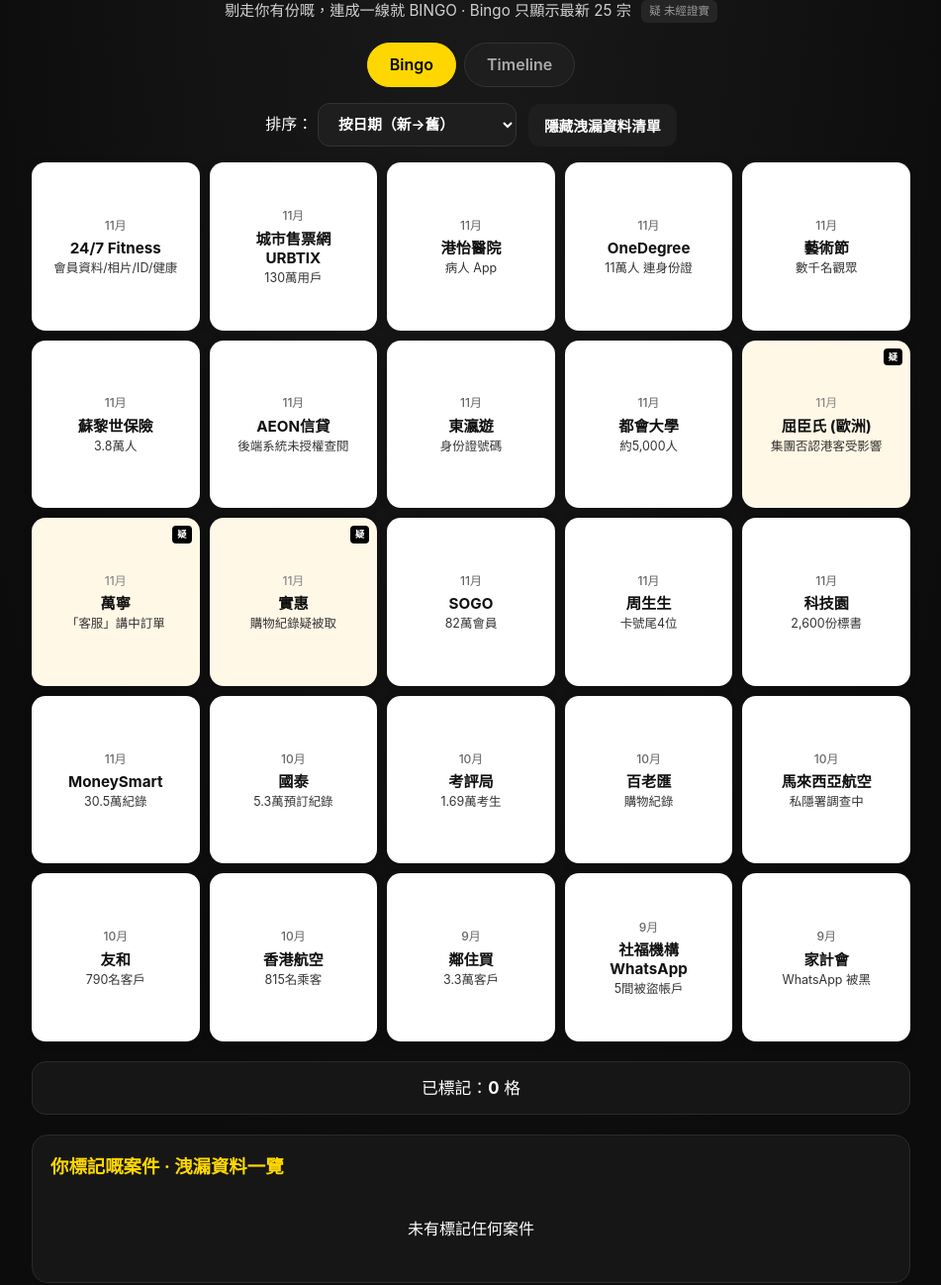
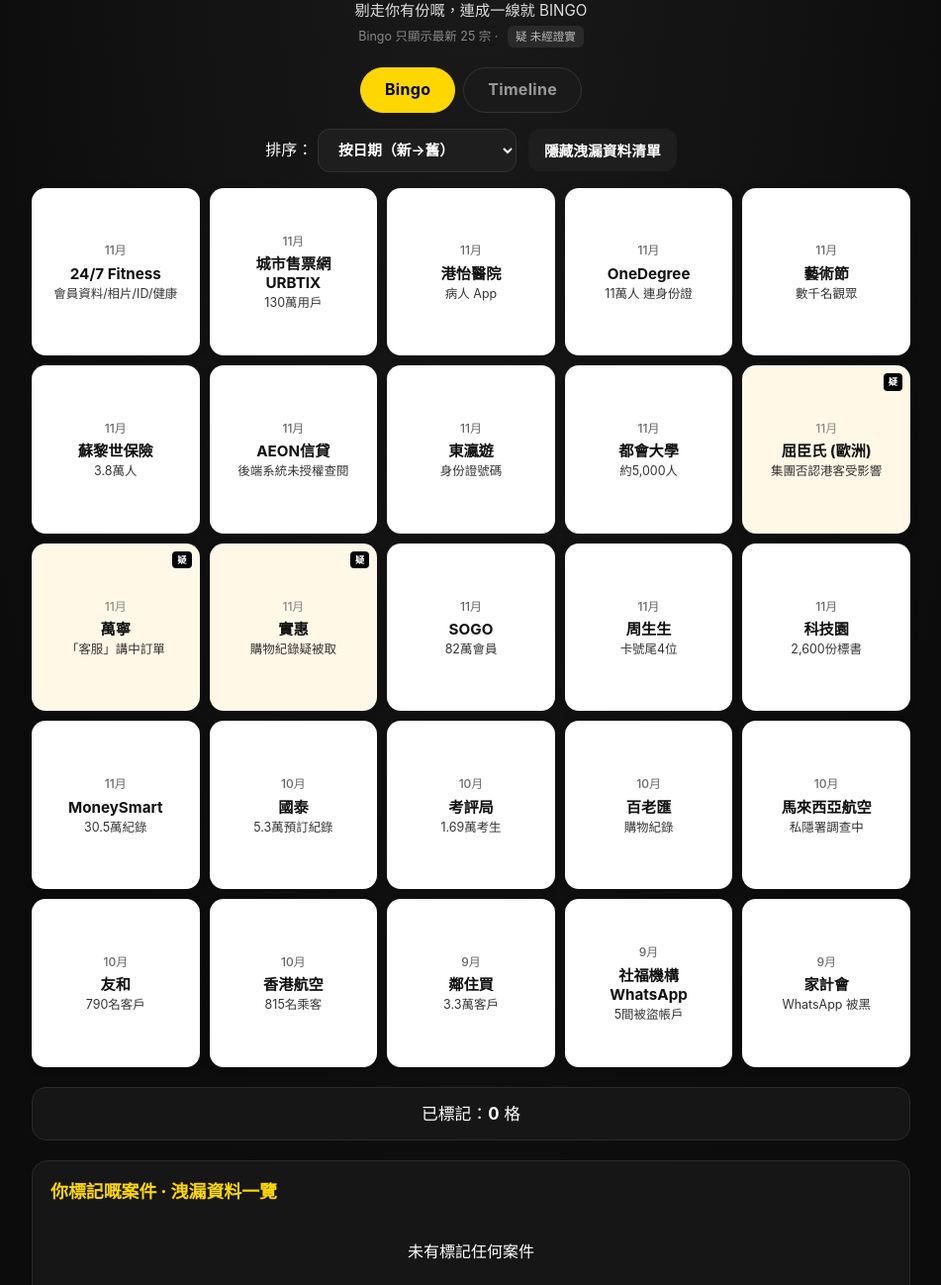
Before and after one commit to rayduui/hk-dataleak, a plain HTML site: page index.html in a window 1280 px wide. Shown: the part 114-1412 px from the top of the page at 99% size, without its empty margins (164-1115 px from the left). Drawn offline with Linux system fonts and the light colour scheme; a script that the page names is missing.

Commit message:
Polish UI/UX: cleaner header, better tabs, refined cells and spacing

```diff
--- a/index.html
+++ b/index.html
@@ -17,10 +17,12 @@
   .date { color: var(--yellow); font-weight: 600; font-size: 0.9rem; letter-spacing: 0.5px; margin-bottom: 6px; }
   h1 { font-size: clamp(2rem, 7vw, 3rem); margin: 0 0 10px; font-weight: 900; letter-spacing: -1px; line-height: 1.1; }
   h1 span { color: var(--yellow); }
-  .subtitle { font-size: 0.95rem; opacity: 0.8; max-width: 560px; margin: 0 auto 8px; }
+  .subtitle { font-size: 0.95rem; opacity: 0.85; max-width: 520px; margin: 0 auto 4px; }
+  .hint { font-size: 0.78rem; color: #888; margin-top: 2px; }
   .badge { display: inline-block; background: #2a2a2a; color: #bbb; font-size: 0.72rem; padding: 3px 8px; border-radius: 6px; margin-left: 6px; vertical-align: middle; }
   .tabs { display: flex; justify-content: center; gap: 8px; margin: 12px 0 16px; }
-  .tab { background: #1e1e1e; color: #aaa; border: 1px solid #333; padding: 10px 22px; border-radius: 999px; font-weight: 600; cursor: pointer; transition: all 0.15s; }
+  .tab { background: #1a1a1a; color: #999; border: 1px solid #333; padding: 10px 24px; border-radius: 999px; font-weight: 700; cursor: pointer; transition: all 0.18s; letter-spacing: 0.3px; }
+  .tab:hover { border-color: #555; color: #ddd; }
   .tab.active { background: var(--yellow); color: #000; border-color: var(--yellow); }
   .controls { display: flex; gap: 12px; justify-content: center; align-items: center; flex-wrap: wrap; margin: 8px 0 16px; }
   select, button { background: #1e1e1e; color: #fff; border: 1px solid #333; padding: 11px 16px; border-radius: 12px; font-weight: 600; font-size: 0.92rem; cursor: pointer; font-family: inherit; transition: all 0.15s ease; }
@@ -33,8 +35,8 @@
   .view.active { display: block; }
   .bingo-grid { display: grid; grid-template-columns: repeat(5, 1fr); gap: 10px; margin: 8px 0 20px; }
   .cell { background: var(--card); color: var(--text); border-radius: 14px; padding: 8px 6px; text-align: center; aspect-ratio: 1; display: flex; flex-direction: column; justify-content: center; align-items: center; cursor: pointer; transition: all 0.18s cubic-bezier(0.2, 0.8, 0.2, 1); position: relative; user-select: none; border: 2px solid transparent; box-shadow: 0 2px 8px rgba(0,0,0,0.15); overflow: hidden; }
-  .cell:hover { transform: translateY(-3px); box-shadow: 0 8px 20px rgba(0,0,0,0.25); }
-  .cell.marked { background: var(--mark); color: #fff; border-color: #ff6b6b; box-shadow: 0 4px 16px rgba(255,59,48,0.35); }
+  .cell:hover { transform: translateY(-2px); box-shadow: 0 6px 16px rgba(0,0,0,0.28); }
+  .cell.marked { background: #ff3b30; color: #fff; border-color: #ff6b6b; box-shadow: 0 4px 14px rgba(255,59,48,0.4); }
   .cell.marked:hover { background: var(--mark-hover); }
   .cell.suspected { background: var(--suspected); }
   .cell.suspected.marked { background: #ffcc00; color: #000; border-color: #e6b800; }
@@ -53,7 +55,7 @@
   .actions { display: flex; gap: 10px; justify-content: center; flex-wrap: wrap; margin: 8px 0 20px; }
   .result-panel { background: var(--surface); border-radius: 16px; padding: 18px; margin: 16px 0; display: none; border: 1px solid var(--border); }
   .result-panel.show { display: block; }
-  .result-panel h3 { margin: 0 0 14px; color: var(--yellow); font-size: 1.15rem; }
+  .result-panel h3 { margin: 0 0 12px; color: var(--yellow); font-size: 1.12rem; font-weight: 800; }
   .type-summary { display: flex; flex-wrap: wrap; gap: 8px; margin-bottom: 16px; padding-bottom: 12px; border-bottom: 1px solid #333; }
   .type-badge { background: #2a2a2a; color: #ffd700; font-size: 0.82rem; padding: 4px 10px; border-radius: 999px; font-weight: 600; }
   .type-badge strong { color: #fff; margin-left: 4px; }
@@ -78,7 +80,7 @@
   .tl-source { font-size: 0.75rem; color: #888; }
   .tl-source a { color: #ffd700; text-decoration: none; }
   .tl-source a:hover { text-decoration: underline; }
-  .disclaimer { font-size: 0.72rem; color: #777; text-align: center; margin-top: 32px; line-height: 1.55; max-width: 560px; margin-left: auto; margin-right: auto; }
+  .disclaimer { font-size: 0.7rem; color: #666; text-align: center; margin-top: 28px; line-height: 1.5; max-width: 520px; margin-left: auto; margin-right: auto; opacity: 0.85; }
   .share-modal { position: fixed; inset: 0; background: rgba(0,0,0,0.75); display: none; align-items: center; justify-content: center; z-index: 100; padding: 20px; backdrop-filter: blur(4px); }
   .share-modal.show { display: flex; }
   .modal-content { background: #141414; border-radius: 18px; padding: 22px; max-width: 440px; width: 100%; text-align: center; border: 1px solid #2a2a2a; box-shadow: 0 20px 60px rgba(0,0,0,0.5); }
@@ -94,7 +96,8 @@
   <header>
     <div class="date">2026年9月 → 11月</div>
     <h1>香港資料外洩 <span>BINGO</span></h1>
-    <div class="subtitle">剔走你有份嘅，連成一線就 BINGO · Bingo 只顯示最新 25 宗 <span class="badge">疑 未經證實</span></div>
+    <div class="subtitle">剔走你有份嘅，連成一線就 BINGO</div>
+    <div class="hint">Bingo 只顯示最新 25 宗 · <span class="badge">疑 未經證實</span></div>
   </header>
 
   <div class="tabs">
```
